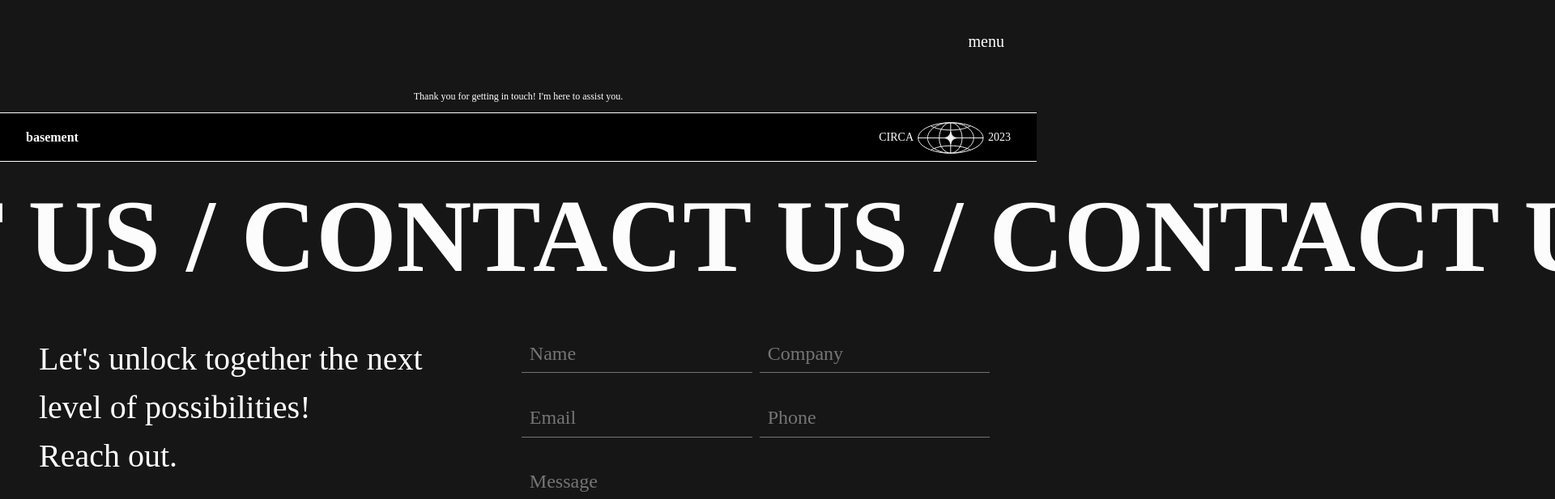
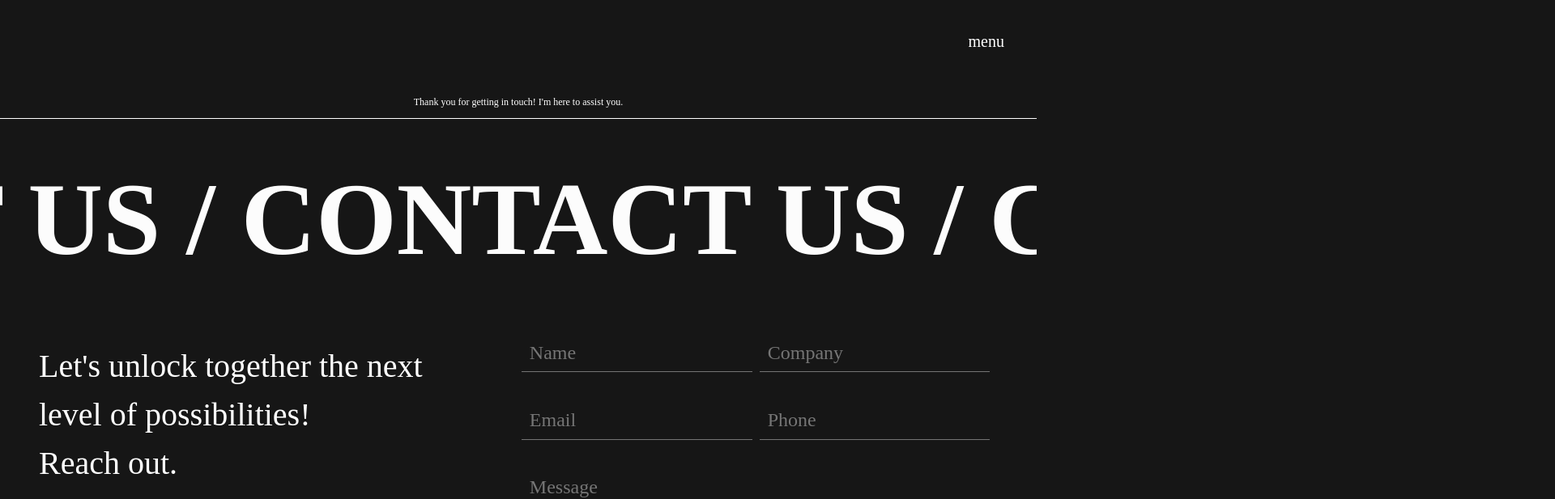
Before and after one commit to mimmmji/portfolio, a Next.js app: page /contact in a window 1280 px wide. Shown: the top 617 px of the page at 81% size, 1920 px wide, since content can reach past the window. Built offline with nearby package versions, Linux system fonts and the light colour scheme.

Commit message:
contact 페이지 수정

```diff
--- a/src/pages/contact.tsx
+++ b/src/pages/contact.tsx
@@ -9,10 +9,6 @@ import Menu from "@/components/Menu";
 import { IonIcon } from "@ionic/react";
 import { starHalf } from "ionicons/icons";
 import Head from "next/head";
-
-// gsap.registerPlugin(ScrollTrigger);
-
-// const inter = Inter({ subsets: ["latin"] });
 
 export default function Contact() {
   const form = useRef(null);
@@ -77,61 +73,7 @@ export default function Contact() {
         <div className="top-nav">
           <p>Thank you for getting in touch! I'm here to assist you.</p>
         </div>
-        <div className="nav-content">
-          <div className="site-name">basement</div>
-          <div className="branding">
-            <p>CIRCA</p>
-            <svg
-              width="92"
-              height="50"
-              viewBox="0 0 92 50"
-              fill="none"
-              xmlns="http://www.w3.org/2000/svg"
-              stroke="#EFEFEF"
-            >
-              <path
-                d="M45.8129 44.3791C67.952 44.3791 85.8992 35.9503 85.8992 25.5528C85.8992 15.1554 67.952 6.72656 45.8129 6.72656C23.6738 6.72656 5.72656 15.1554 5.72656 25.5528C5.72656 35.9503 23.6738 44.3791 45.8129 44.3791Z"
-                stroke-miterlimit="10"
-                stroke-linecap="round"
-              ></path>
-              <path
-                d="M45.8127 44.3791C53.6247 44.3791 59.9575 35.9503 59.9575 25.5528C59.9575 15.1554 53.6247 6.72656 45.8127 6.72656C38.0008 6.72656 31.668 15.1554 31.668 25.5528C31.668 35.9503 38.0008 44.3791 45.8127 44.3791Z"
-                stroke-miterlimit="10"
-                stroke-linecap="round"
-              ></path>
-              <path
-                d="M45.8115 44.3791C61.5145 44.3791 74.2442 35.9503 74.2442 25.5528C74.2442 15.1554 61.5145 6.72656 45.8115 6.72656C30.1086 6.72656 17.3789 15.1554 17.3789 25.5528C17.3789 35.9503 30.1086 44.3791 45.8115 44.3791Z"
-                stroke-miterlimit="10"
-                stroke-linecap="round"
-              ></path>
-              <path
-                d="M70.1216 10.5781C65.6692 13.7134 56.4493 15.8609 45.8264 15.8609C35.1892 15.8609 25.9837 13.7134 21.5312 10.5781"
-                stroke-miterlimit="10"
-                stroke-linecap="round"
-              ></path>
-              <path
-                d="M21.5195 40.5289C25.972 37.3936 35.1918 35.2461 45.8147 35.2461C56.4519 35.2461 65.6574 37.3936 70.1099 40.5289"
-                stroke-miterlimit="10"
-                stroke-linecap="round"
-              ></path>
-              <path
-                d="M5.72656 25.5527H85.9135"
-                stroke-miterlimit="10"
-                stroke-linecap="round"
-              ></path>
-              <path
-                d="M45.8125 6.72656V44.3791"
-                stroke-miterlimit="10"
-                stroke-linecap="round"
-              ></path>
-              <path
-                d="M48.219 23.1785C49.4307 24.4006 51.0776 25.1529 53.2422 25.5911C51.075 26.009 49.4225 26.7466 48.2005 27.9582C46.9784 29.17 46.2261 30.8169 45.7879 32.9814C45.37 30.8142 44.6324 29.1618 43.4208 27.9398C42.2091 26.7176 40.5622 25.9653 38.3976 25.5271C40.5648 25.1092 42.2172 24.3717 43.4392 23.1601C44.6614 21.9483 45.4137 20.3014 45.8519 18.1368C46.2698 20.3041 47.0073 21.9565 48.219 23.1785Z"
-                fill="#EFEFEF"
-              ></path>
-            </svg>
-            <p>2023</p>
-          </div>
-        </div>
+
         <div className="contact-marquee">
           <span>
             contact us / contact us / contact us / contact us / contact us /
@@ -196,9 +138,7 @@ export default function Contact() {
                 </div>
                 <div className="row submit">
                   <button type="submit">Submit</button>
-                  <div className="send-icon">
-                    {/* <ion-icon name="arrow-forward-sharp"></ion-icon> */}
-                  </div>
+                  <div className="send-icon"></div>
                 </div>
               </div>
             </div>
@@ -215,6 +155,10 @@ export default function Contact() {
           color: white !important;
         }
 
+        .menu-close {
+          color: black !important;
+        }
+
         .content {
           background-color: white;
         }
@@ -223,11 +167,15 @@ export default function Contact() {
           padding-top: 100px;
         }
 
+        .contact-section {
+          margin: auto;
+        }
+
         * {
-          margin: 0;
-          padding: 0;
+          padding-top: 0.25em;
           color: white;
           box-sizing: border-box;
+          overflow: hidden;
         }
 
         body {
@@ -330,6 +278,12 @@ export default function Contact() {
         .contact-section span {
           text-transform: uppercase;
         }
+        .contact-section {
+          display: flex;
+          justify-content: center; /* 수평 가운데 정렬 */
+          align-items: center; /* 수직 가운데 정렬 */
+          margin: auto;
+        }
 
         .contact-details p {
           font-size: 40px;
@@ -391,19 +345,21 @@ export default function Contact() {
         }
 
         .submit button {
-          background-color: black;
+          background-color: #161616;
           text-decoration: none;
           color: #fff;
           font-family: "Monument Extended";
           font-size: 60px;
           font-weight: 600;
           text-transform: uppercase;
-          box-shadow: none;
+          outline: none !important;
+          box-shadow: none !important;
         }
 
-        .submit button:hover {
-          background-color: #353535;
+        .send-icon {
+          font-size: 60px;
         }
+
         .send-icon {
           font-size: 60px;
         }
@@ -425,6 +381,10 @@ export default function Contact() {
             width: 100%;
           }
         }
+
+        button {
+          border: none;
+        }
       `}</style>
     </>
   );
--- a/src/styles/globals.css
+++ b/src/styles/globals.css
@@ -23,6 +23,9 @@ body {
   padding: 40px;
   font-size: 20px;
   cursor: pointer;
+}
+.menu-close {
+  color: black !important;
 }
 
 .socials {
@@ -189,3 +192,8 @@ a {
   background: #fff;
   position: relative;
 } */
+
+input,
+button {
+  border: none;
+}
```
Also changed, not shown: src/pages/about.tsx (+17 -16 lines).
